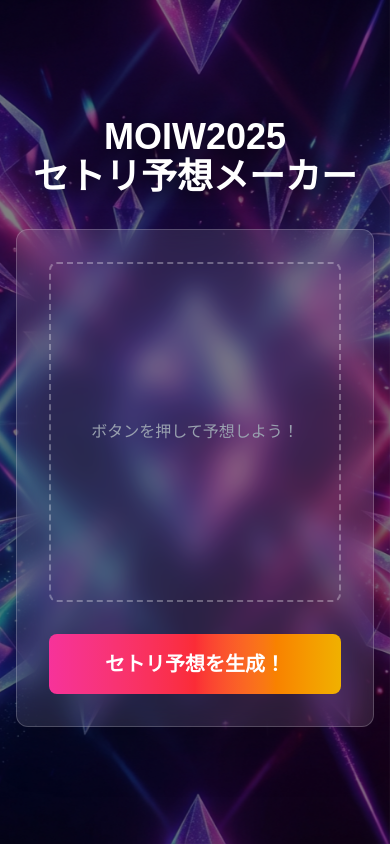
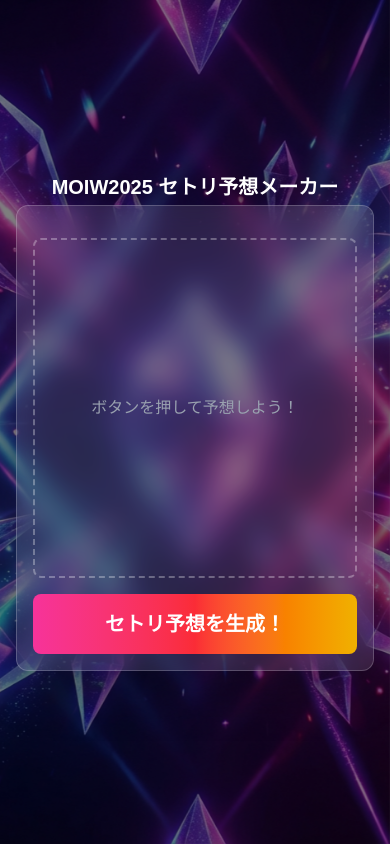
Before and after one commit to Seika139/random-cover-singer, a Next.js app: page / in a window 390 px wide. Built offline with nearby package versions, Linux system fonts and the light colour scheme.

Commit message:
端末が小さい時に縦幅を節約する

```diff
--- a/src/components/ClientPage.tsx
+++ b/src/components/ClientPage.tsx
@@ -125,19 +125,19 @@ function ClientPageContent() {
 
     return (
         <div className="flex flex-col items-center justify-center min-h-screen p-4 text-center">
-            <h1 className="text-4xl font-bold mb-8 text-white drop-shadow-[0_4px_12px_rgba(0,0,0,0.9)]">
+            <h1 className="lg:text-4xl sm:text-2xl text-xl font-bold lg:mb-8 sm:mb:2 mb-1 text-white drop-shadow-[0_4px_12px_rgba(0,0,0,0.9)]">
                 MOIW2025
                 {/* 狭い画面でのみ改行を強制する */}
-                <br className="sm:hidden" />
+                {/* <br className="sm:hidden" /> */}
                 {/* 広い画面でのみ半角スペースを挿入する */}
-                <span className="hidden sm:inline">&nbsp;</span>
+                <span className="inline">&nbsp;</span>
                 セトリ予想メーカー
             </h1>
 
-            <div className="bg-white/10 backdrop-blur-md rounded-xl p-8 shadow-2xl w-full max-w-md border border-white/20">
+            <div className="bg-white/10 backdrop-blur-md rounded-xl pt-8 p-4 lg:p-8 shadow-2xl w-full max-w-md border border-white/20">
                 {/* 1. UIの縦の長さの一定化と中央表示のための固定高さとflexの設定 */}
                 <div
-                    className={`mb-8 transition-all duration-300 ${isAnimating ? 'scale-95' : 'animate-in fade-in zoom-in duration-500'
+                    className={`mb-4 sm:mb-8 transition-all duration-300 ${isAnimating ? 'scale-95' : 'animate-in fade-in zoom-in duration-500'
                         } flex flex-col justify-center h-[340px]`} // 適切な高さ(例: h-[340px])を設定
                 >
                     {displayResult ? (
@@ -199,7 +199,7 @@ function ClientPageContent() {
                 </button>
 
                 {result && (
-                    <div className="mt-6 flex flex-col gap-3">
+                    <div className="mt-3 sm:mt-6 flex flex-col gap-3">
                         {/* 2. Twitter でシェアするボタンを抽選中は押下できないように: aタグをbuttonに変更しdisabledを適用 */}
                         <button
                             onClick={() => {
```
